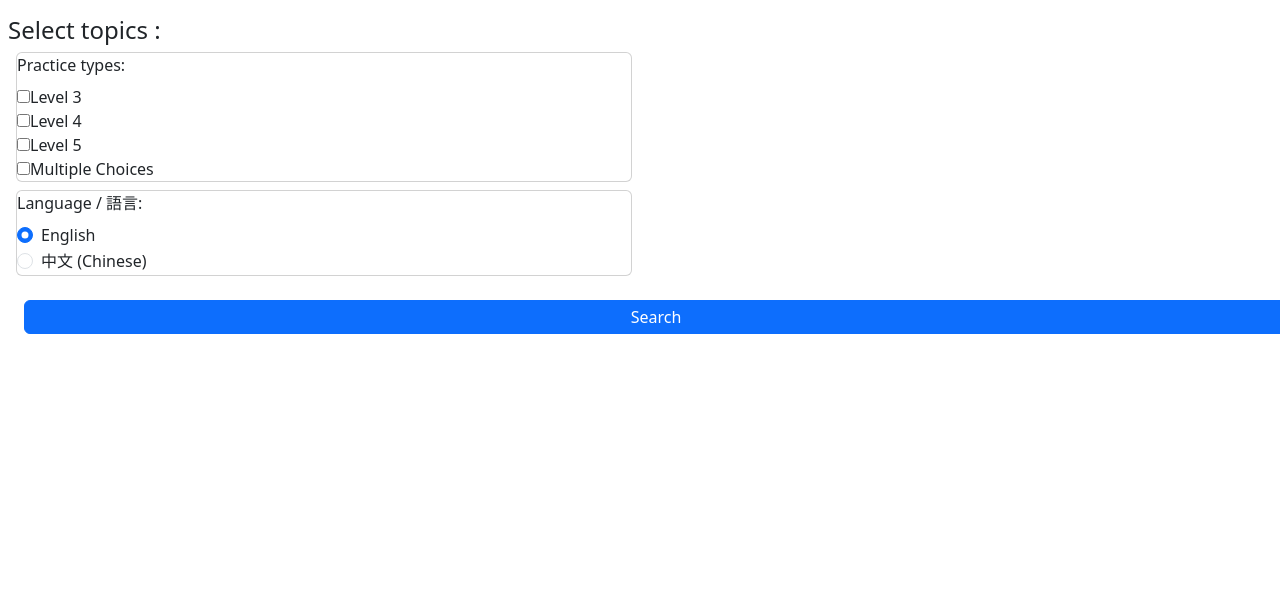
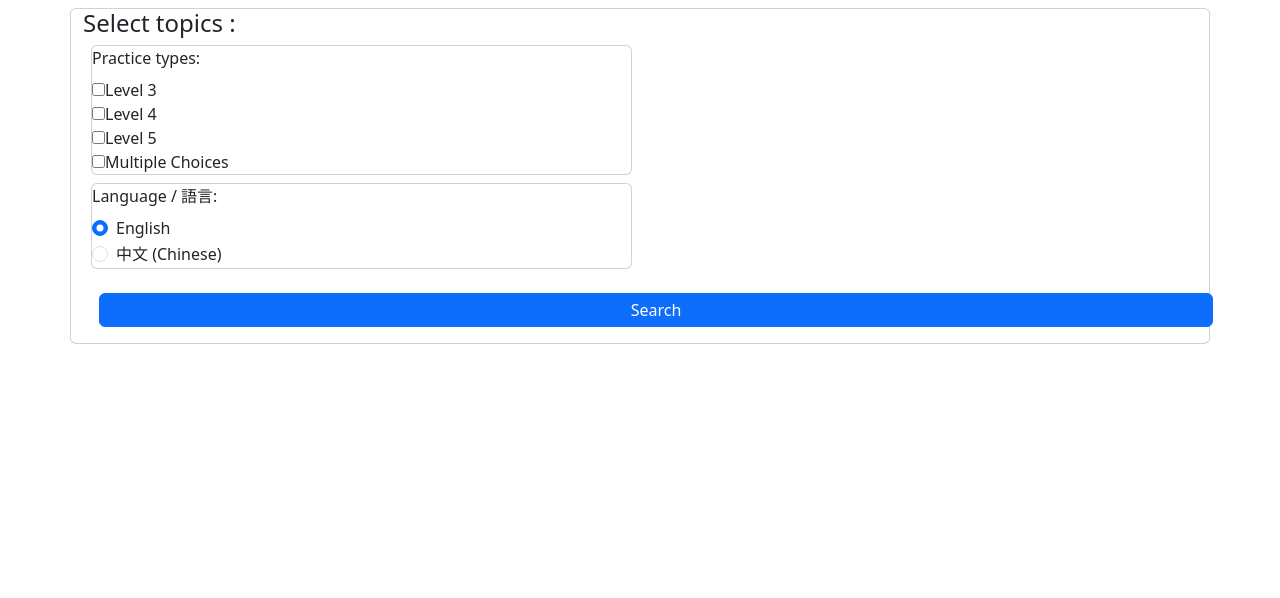
Before and after one commit to phili-ed/phili-ed, a Flask app: page /search in a window 1280 px wide. Shown: the part 58-656 px from the top of the page. Run offline with Flask 3, Linux system fonts and the light colour scheme; data that the repository does not hold is empty; parts of the project's set-up code (start-up, migrations or seed data) failed here and were passed over; some libraries are stand-ins or nearby versions; some web fonts are replaced.

Commit message:
container

```diff
--- a/templates/search.html
+++ b/templates/search.html
@@ -3,11 +3,13 @@
 {% block title %} Home {% endblock %}
 
     {% block content %}
-
-    <div class="row p-2">
+    <div class="container">
+    <div class="row">
+    <div class="card col-12">
     <form action="/result" method="GET">
         <h4>Select topics :</h4>
         {% for topic in all_topics %}
+        <div class="row">
             <div class="col-12 col-md-6 col-lg-4">
                 <div class="card p-2 m-2">
                     <label>
@@ -15,6 +17,7 @@
                     </label>
                 </div>
             </div>
+        </div>
         {%  endfor  %}
         <div class="col-12 col-md-6">
             <div class="card m-2">
@@ -53,4 +56,6 @@
         </div>
     </form>
     </div>
+    </div>
+    </div>
     {% endblock %}
```
Also changed, not shown: templates/contact.html (+6 -3 lines).
